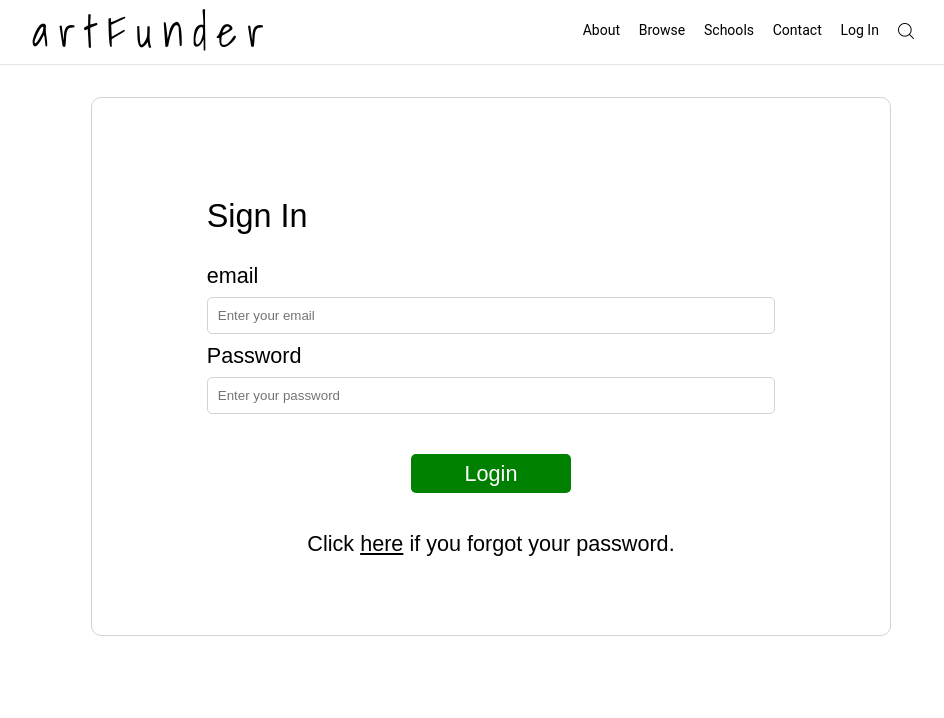
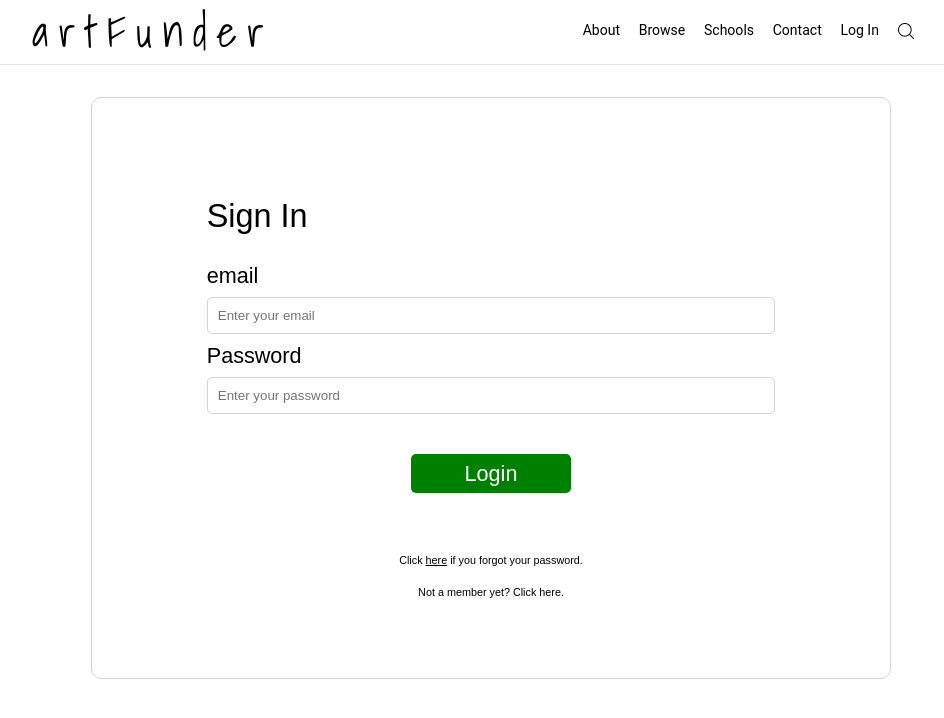
Before and after one commit to LABS-EU3/Student-Art-Collection-FRONTEND, a React (Create React App) app: page /login in a window 1280 px wide. Shown: the top 718 px of the page, without its empty margins (149-1093 px from the left). Built offline with nearby package versions, Linux system fonts and the light colour scheme; a web font is replaced by a local one.

Commit message:
Add register button and change size of text for reset password

```diff
--- a/src/Components/Login/ResetPassword.js
+++ b/src/Components/Login/ResetPassword.js
@@ -7,8 +7,9 @@ import * as actionCreators from '../../store/Actions/actionCreators';
 
 const StyledDiv = styled.div`
   font-family: ‘Roboto’, sans-serif;
+  padding: 2rem;
   h2 {
-    font-size: 2rem;
+    font-size: 1rem;
   }
   span {
     text-decoration: underline;
--- a/src/Views/Login.js
+++ b/src/Views/Login.js
@@ -6,6 +6,7 @@ import { connect } from 'react-redux';
 import * as actionCreators from '../store/Actions/actionCreators';
 import { ToastContainer, toast } from 'react-toastify';
 import 'react-toastify/dist/ReactToastify.css';
+import { Link } from 'react-router-dom';
 
 // COMPONENTS
 
@@ -50,6 +51,7 @@ const StyledForm = styled.div`
   border: solid 0.5px lightgrey;
   border-radius: 10px;
   padding: 80px 20px;
+  font-family: ‘Roboto’, sans-serif;
 `;
 
 const Login = ({
@@ -134,6 +136,7 @@ const Login = ({
         closeButton={false}
       />
       <ResetPassword />
+      <Link to="/signup">Not a member yet? Click here.</Link>
     </StyledForm>
   );
 };
--- a/src/Views/Register.js
+++ b/src/Views/Register.js
@@ -29,7 +29,7 @@ function Register(props) {
           </div>
         </div>
         <RegisterForm {...props} isSchool={isSchool}/>
-        <Link to='/auth/login' >already a member?</Link>
+        <Link to='/login' >Already a member?</Link>
       </Container>
     );
   }
```
